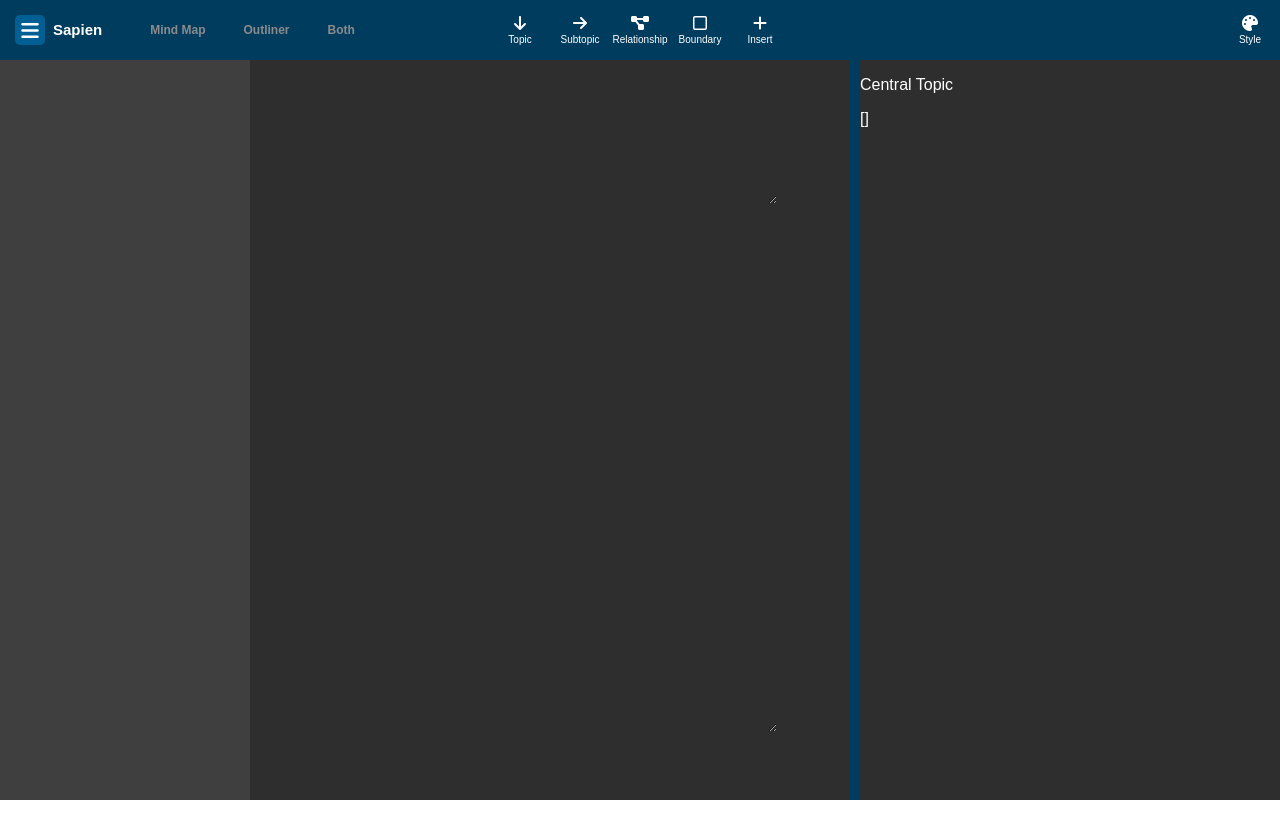
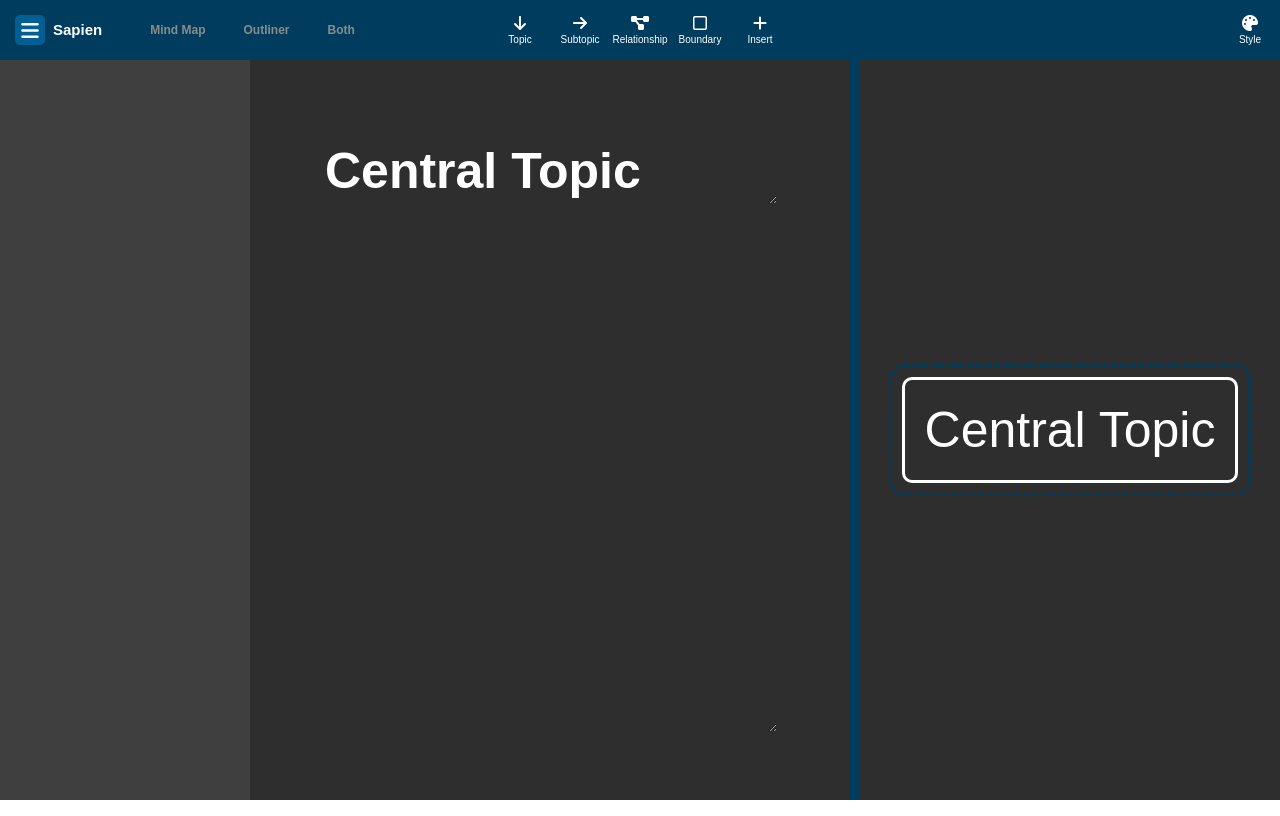
Before and after one commit to Yijia-Chen/sapien, a React (Create React App) app: page / in a window 1280 px wide. Built offline with nearby package versions, Linux system fonts and the light colour scheme.

Commit message:
feat: mind map skeleton

```diff
--- a/src/App.css
+++ b/src/App.css
@@ -11,6 +11,7 @@
   --outliner-horizontal-margin: 75px;
   --menu-width: 250px;
   --separator-width: 10px;
+  --mindmap-width: calc(100vw - var(--menu-width) - var(--outliner-width) - var(--separator-width));
 }
 
 /* Default components */
@@ -21,6 +22,10 @@
   border-width: 0;
   align-items: center;
   justify-content: center;
+}
+
+p {
+  margin: 20;
 }
 
 /* App */
@@ -150,17 +155,48 @@ textarea.outliner-body {
 .App-mindmap {
   float: left;
   background-color: var(--primary-background-color);
-  width: calc(100vw - var(--menu-width) - var(--outliner-width) - var(--separator-width));
+  width: var(--mindmap-width);
   height: calc(100vh - var(--header-height));
   text-align: center;
+  display: flex;
+  align-items: center;
 }
 
-.mindmap-title {
+div.mindmap {
+  padding: 10px;
+  border-style: dashed;
+  border-color: var(--header-separator-color);
+  border-width: 3px;
+  border-radius: 15px;
+  align-content:space-around;
+}
+
+/* Strategy: have the entire thing resized */
+div.mindmap-title {
   border-radius: 10px;
-  background-color: transparent;
-  font-size: 100px;
+  border: solid #ffffff;
+  border-width: 1 1px;
+  background-color: var(--primary-background-color);
+  font-size: 50px;
   font-family: Arial, Helvetica, sans-serif;
   text-align: left;
+  line-height: 0;
+  padding-left: 20px;
+  padding-right: 20px;
+}
+
+div.mindmap-section {
+  flex-direction: row;
+  align-content: space-around;
+}
+
+p.mindmap-item {
+  font-size: 20px;
+}
+
+div.mindmap-children {
+  flex-direction: column;
+  align-content: left;
 }
 
 .mindmap-body {
--- a/src/App.tsx
+++ b/src/App.tsx
@@ -1,11 +1,10 @@
 import React from 'react';
 import './App.css';
 import { MenuButton, ModePanel, UtilityPanel, StylePanel, Menu, Outliner, Mindmap } from './components';
-import { FixMeLater, MapState, Props } from './types';
+import { FixMeLater, MapState, Props, State } from './types';
 import { parseMarkdownBulletsAsJson } from './utils';
-// import marked from 'marked';
 
-export default class App extends React.Component {
+export default class App extends React.Component<Props, State> {
   constructor(props: Readonly<Props>) {
     super(props);
     this.state = {
@@ -15,14 +14,12 @@ export default class App extends React.Component {
   }
 
   updateTitle(title: string) {
-    const state = (this.state as FixMeLater);
-    this.setState({ history: state.history.concat([ state.mapState ]), mapState: { ...state.mapState, title } });
+    this.setState({ history: this.state.history.concat([ this.state.mapState ]), mapState: { ...this.state.mapState, title } });
   }
 
   updateBody(body: string) {
-    const state = (this.state as FixMeLater);
-    this.setState({ history: state.history.concat([ state.mapState ]), mapState: {
-      ...state.mapState, body, items: parseMarkdownBulletsAsJson(body)
+    this.setState({ history: this.state.history.concat([ this.state.mapState ]), mapState: {
+      ...this.state.mapState, body, items: parseMarkdownBulletsAsJson(body)
     } });
   }
 
@@ -44,8 +41,8 @@ export default class App extends React.Component {
         />
         <div id='separator'></div>
         <Mindmap
-          title={(this.state as FixMeLater).mapState.title}
-          body={JSON.stringify((this.state as FixMeLater).mapState.items)}
+          title={this.state.mapState.title}
+          items={this.state.mapState.items}
         />
       </div>
     );
--- a/src/components/header.tsx
+++ b/src/components/header.tsx
@@ -1,10 +1,9 @@
 import { Props } from "../types";
-
 
 export function MenuButton(props: Props): React.ReactElement {
   return (
     <button className='menu-button' onClick={props.onClick}>
-      <i className={props.icon} style={{fontSize:'20px', marginTop:'2.5px', color:'#ffffff'}}></i>
+      <i className={props.icon} style={{ fontSize:'20px', marginTop:'2.5px', color:'#ffffff' }}></i>
     </button>);
 }
 
@@ -49,7 +48,7 @@ export function StylePanel(_props: Props): React.ReactElement {
 function UtilityButton(props: Props): React.ReactElement {
   return (
     <button className='utility-button'>
-      <i className={props.icon} style={{fontSize:'16px', marginTop:'10px', color:'#ffffff'}}></i>
+      <i className={props.icon} style={{ fontSize:'16px', marginTop:'10px', color:'#ffffff' }}></i>
       <p className='utility-button-text'>{props.value}</p>
     </button>
   );
--- a/src/components/mindmap.tsx
+++ b/src/components/mindmap.tsx
@@ -1,12 +1,39 @@
-import { Props } from "../types";
+import React from "react";
+import { MapItem, Props, State } from "../types";
 
-export function Mindmap(props: Props): React.ReactElement {
-  return (
-    <div className='App-mindmap'>
-      <div style={{textAlign: 'left'}}>
-        <p>{props.title!}</p>
-        <p>{props.body!}</p>
+export class Mindmap extends React.Component<Props, State> {
+  renderSection(item: MapItem): JSX.Element {
+    const sections = item.children.map((i) => this.renderSection(i));
+
+    return (
+      <div className='mindmap' style={{scale: scaleFactor(item.layer)}}>
+        <p className='mindmap-item'>{item.text}</p>
+        <div className='mindmap-children'>
+          {sections}
+        </div>
       </div>
-    </div>
-  );
+    );
+  }
+
+  render() {
+    const items = this.props.items!;
+    const sections = items.map((i) => this.renderSection(i))
+
+    return (
+      <div className='App-mindmap'>
+        <div className='mindmap'>
+          <div className='mindmap-title'>
+            <p>{this.props.title!}</p>
+          </div>
+          <div className='mindmap-body'>
+            {sections}
+          </div>
+        </div>
+      </div>
+    );
+  }
 }
+
+function scaleFactor(layer: number) {
+  return Math.pow(0.8, layer);
+}
--- a/src/components/outliner.tsx
+++ b/src/components/outliner.tsx
@@ -6,7 +6,7 @@ export function Outliner(props: Props): React.ReactElement {
       <textarea
         className='outliner-title'
         onChange={props.onTitleChange}
-      ></textarea>
+      >Central Topic</textarea>
       <textarea
         className='outliner-body'
         onChange={props.onBodyChange}
--- a/src/types/index.ts
+++ b/src/types/index.ts
@@ -8,6 +8,12 @@ export interface Props {
   value?: string,
   title?: string,
   body?: string,
+  items?: Array<MapItem>
+}
+
+export interface State {
+  mapState: MapState,
+  history: Array<MapState>
 }
 
 export class MapState {
```
